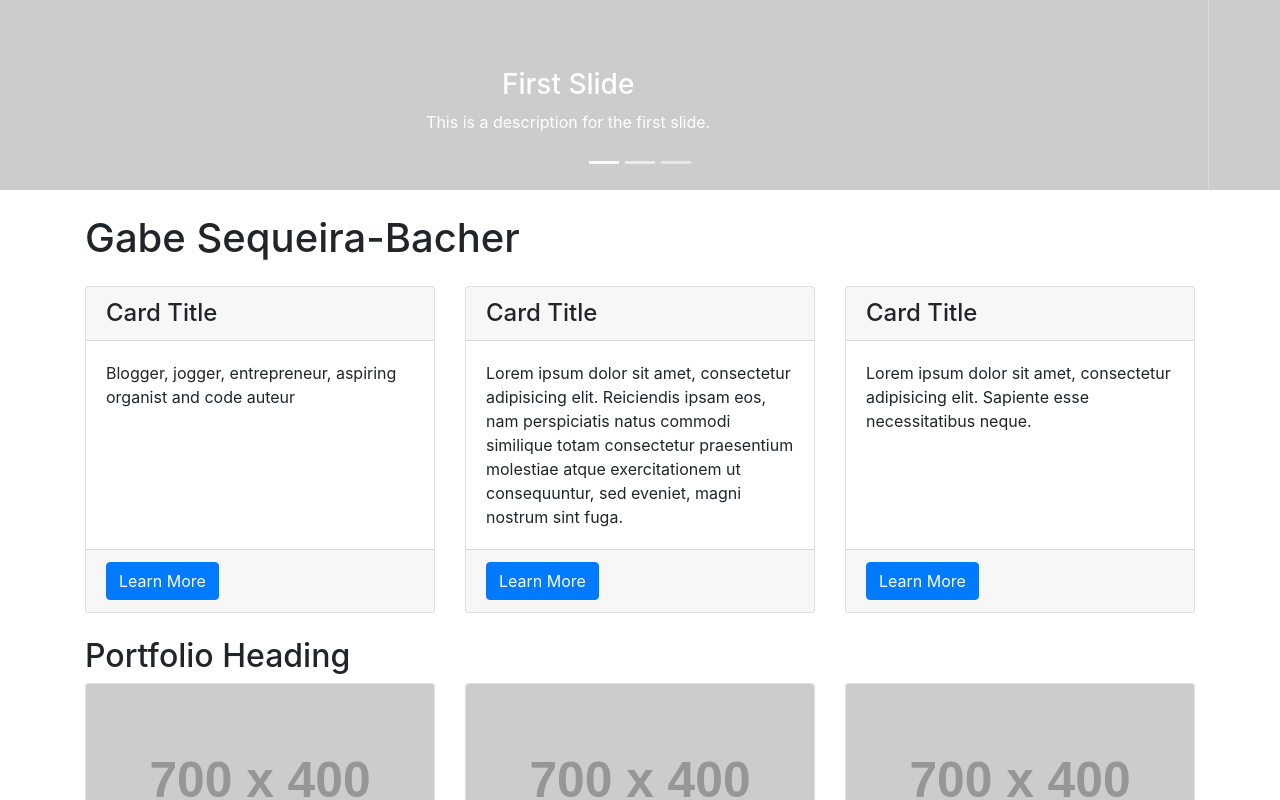
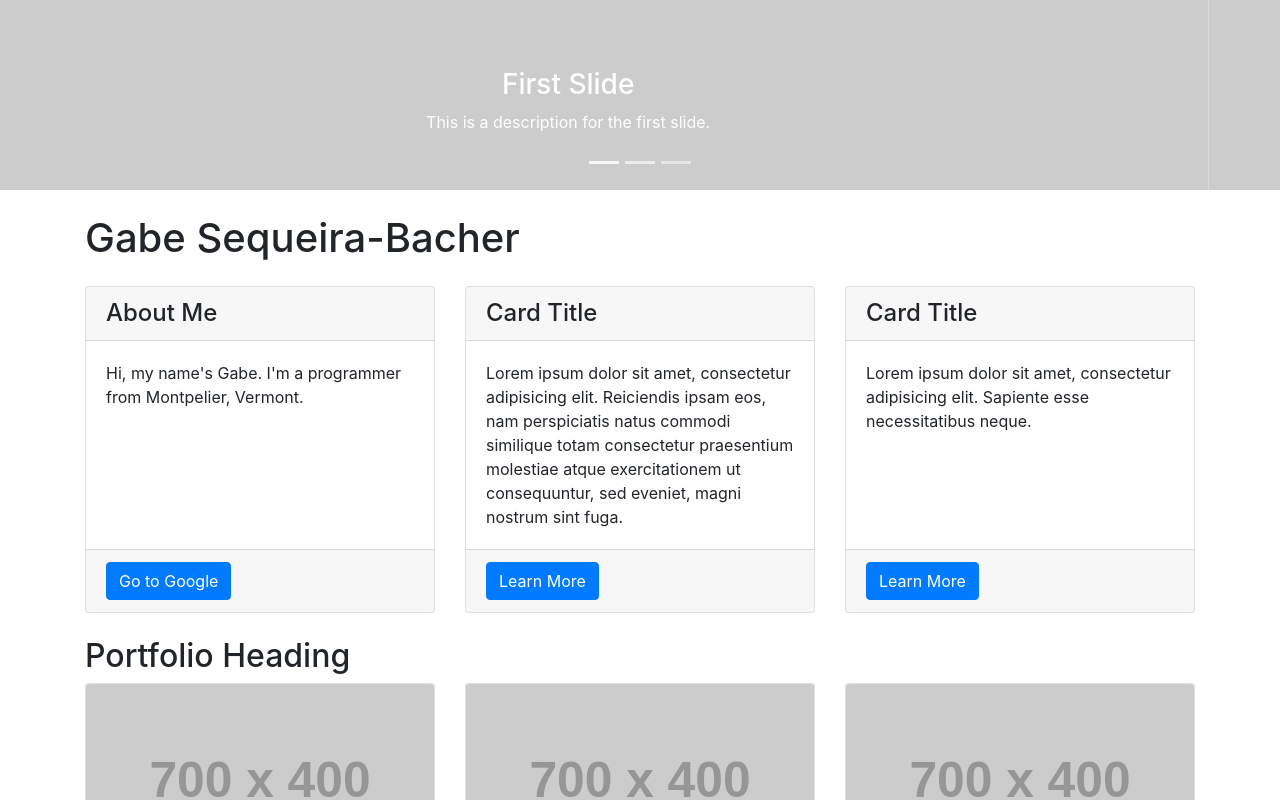
Before and after one commit to gabesequeira/gabesequeira.github.io, a website: page index.html in a window 1280 px wide. Shown: the part 386-1186 px from the top of the page. Drawn offline with Linux system fonts and the light colour scheme; placeholder pictures from the web are drawn by us.

Commit message:
Changed some of the text

```diff
--- a/index.html
+++ b/index.html
@@ -127,12 +127,12 @@
     <div class="row">
       <div class="col-lg-4 mb-4">
         <div class="card h-100">
-          <h4 class="card-header">Card Title</h4>
+          <h4 class="card-header">About Me</h4>
           <div class="card-body">
-            <p class="card-text">Blogger, jogger, entrepreneur, aspiring organist and code auteur</p>
+            <p class="card-text">Hi, my name's Gabe. I'm a programmer from Montpelier, Vermont. </p>
           </div>
           <div class="card-footer">
-            <a href="#" class="btn btn-primary">Learn More</a>
+            <a href="google.com" class="btn btn-primary">Go to Google</a>
           </div>
         </div>
       </div>
```
